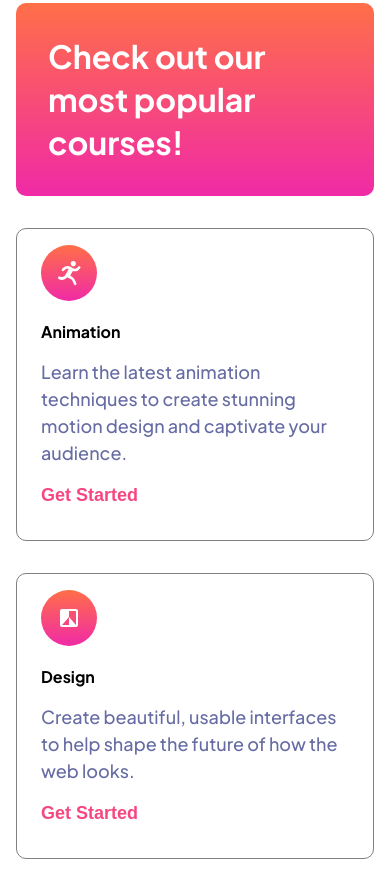
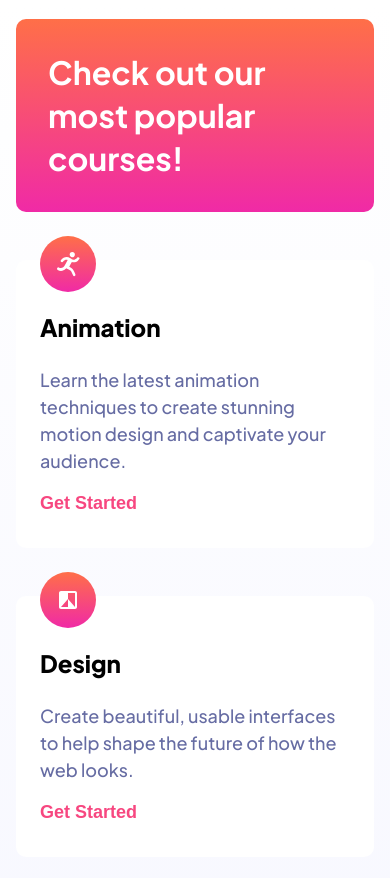
Before and after one commit to nmrabet/skilled, a plain HTML site: page index.html in a window 390 px wide. Shown: the part 866-1744 px from the top of the page. Drawn offline with Linux system fonts and the light colour scheme.

Commit message:
Fix mobile view

```diff
--- a/index.html
+++ b/index.html
@@ -46,7 +46,7 @@
       <h3>Check out our most popular courses!</h3>
 
       <div class="container">
-        <img src="./assets/icon-animation.svg" alt="" />
+        <img src="./assets/icon-animation.svg" alt="" class="icon" />
         <h4>Animation</h4>
         <p>
           Learn the latest animation techniques to create stunning motion design
@@ -56,7 +56,7 @@
       </div>
 
       <div class="container">
-        <img src="./assets/icon-design.svg" alt="" />
+        <img src="./assets/icon-design.svg" alt="" class="icon" />
         <h4>Design</h4>
         <p>
           Create beautiful, usable interfaces to help shape the future of how
@@ -66,7 +66,7 @@
       </div>
 
       <div class="container">
-        <img src="./assets/icon-photography.svg" alt="" />
+        <img src="./assets/icon-photography.svg" alt="" class="icon" />
         <h4>Photography</h4>
         <p>
           Explore critical fundamentals like lighting, composition, and focus to
@@ -76,7 +76,7 @@
       </div>
 
       <div class="container">
-        <img src="./assets/icon-crypto.svg" alt="" />
+        <img src="./assets/icon-crypto.svg" alt="" class="icon" />
         <h4>Crypto</h4>
         <p>
           All you need to know to get started investing in crypto. Go from
@@ -86,7 +86,7 @@
       </div>
 
       <div class="container">
-        <img src="./assets/icon-business.svg" alt="" />
+        <img src="./assets/icon-business.svg" alt="" class="icon" />
         <h4>Business</h4>
         <p>
           A step-by-step playbook to help you start, scale, and sustain your
--- a/style.css
+++ b/style.css
@@ -39,6 +39,7 @@ body {
   color: #fff;
   font-size: var(--fs-small);
   border: none;
+  cursor: pointer;
 }
 
 .btn-1 {
@@ -91,6 +92,11 @@ body {
   width: 100%;
 }
 
+main {
+  background-image: linear-gradient(to bottom, #fff 0%, #f0f1ff 100%);
+  padding: 1em 0;
+}
+
 main h3 {
   background-image: var(--color-primary-gradient);
   color: #fff;
@@ -102,14 +108,23 @@ main h3 {
 }
 
 .container {
-  margin: 2em 1em;
-  border: 0.5px solid grey;
+  margin: 3em 1em;
+  background-color: #fff;
   border-radius: 10px;
   padding: 1em 1.5em;
 }
 
 .container > * {
   margin-bottom: 1em;
+}
+
+.container .icon {
+  margin-top: -40px;
+}
+
+.container h4 {
+  font-size: var(--fs-heading-small);
+  font-weight: var(--fw-xbold);
 }
 
 .container p {
```
